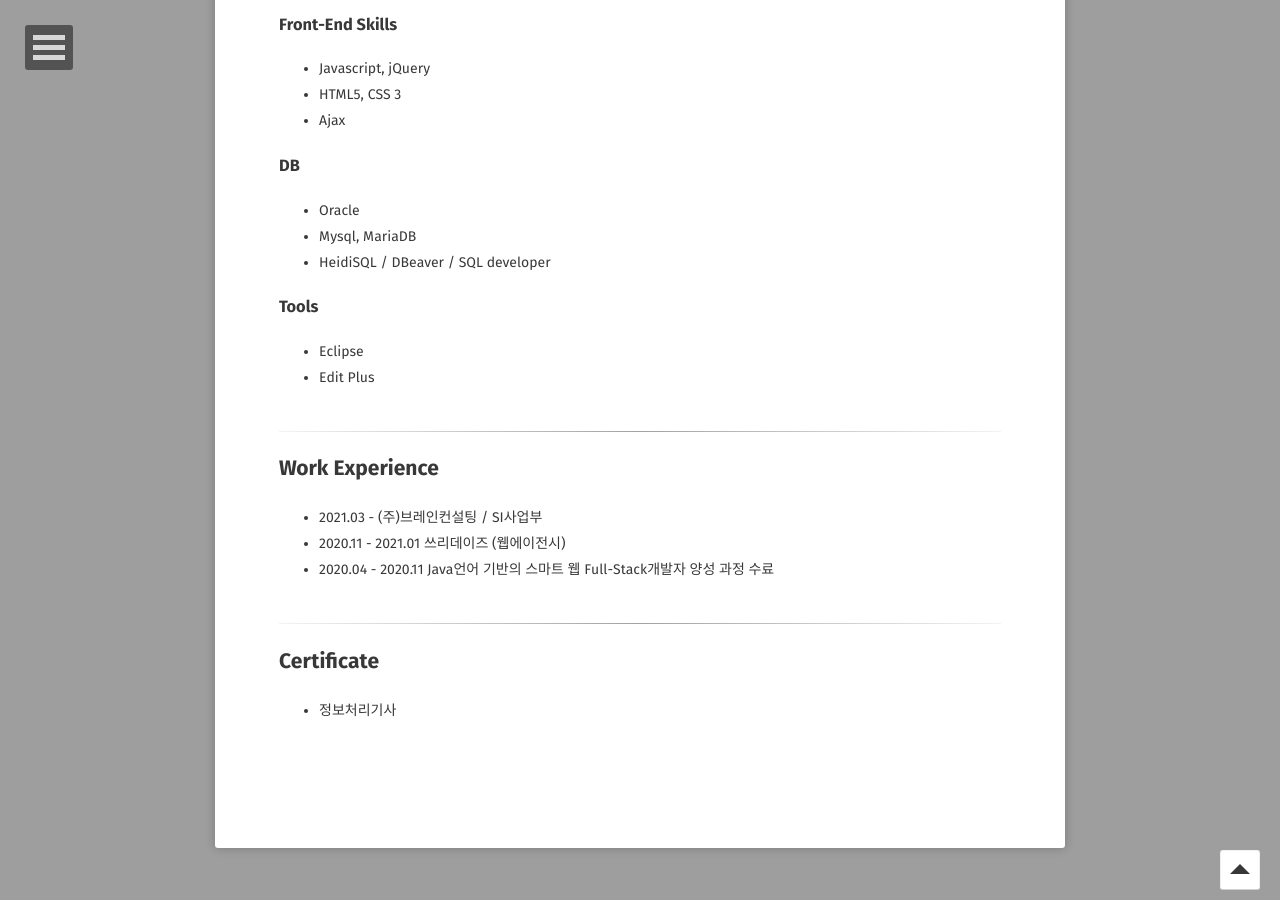
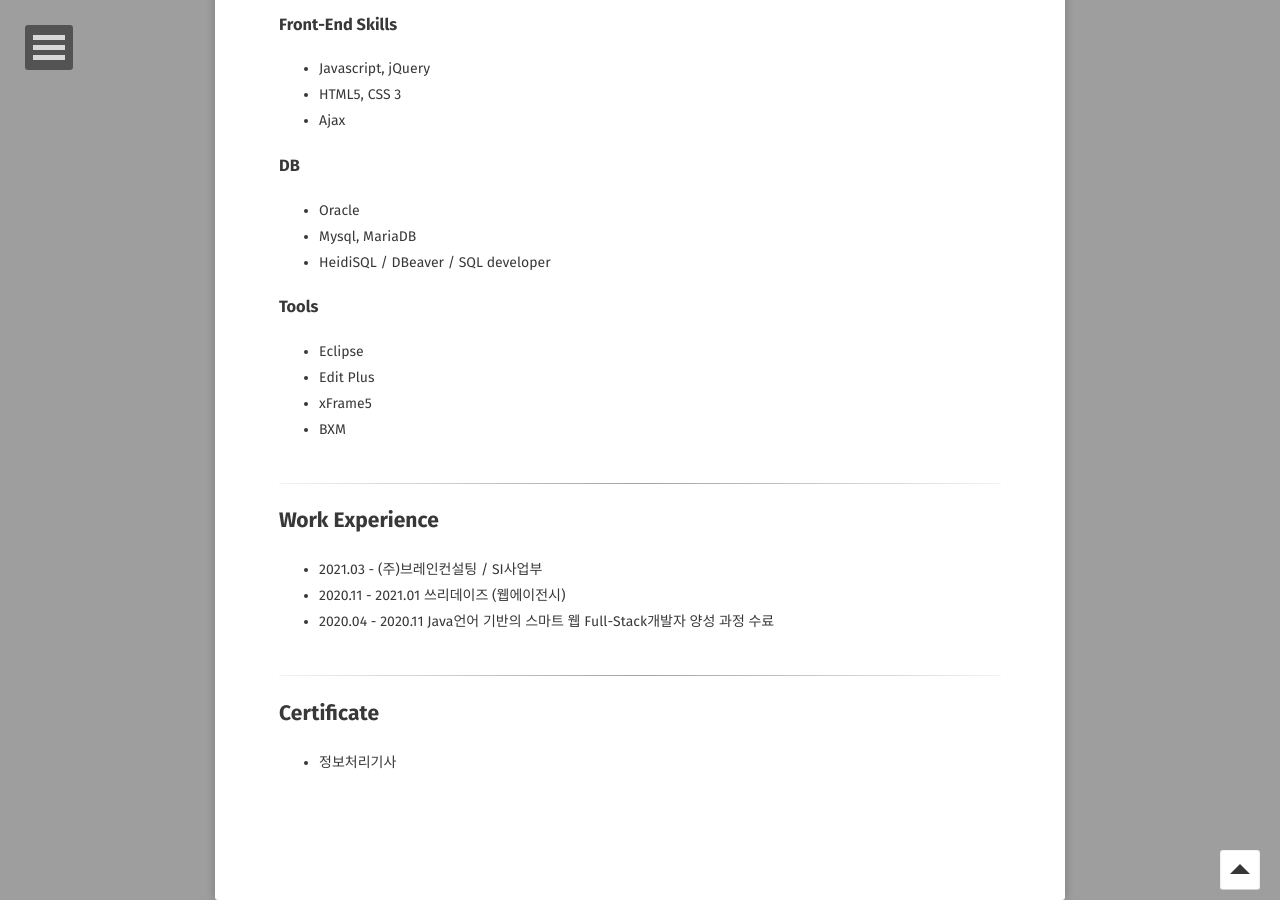
Before and after one commit to GayeonYoon/GayeonYoon.github.io, a Jekyll site: the page built from about/index.md, in a window 1280 px wide and 900 px high, scrolled down 1022 px. Built offline with Jekyll 4.4.1, drawn with Linux system fonts in a browser that asks for light colours; some web fonts are replaced.

Commit message:
Update index.md
Tool update

```diff
--- a/about/index.md
+++ b/about/index.md
@@ -39,6 +39,8 @@ feature: /assets/img/bg.jpg
 ### Tools
  * Eclipse
  * Edit Plus
+ * xFrame5
+ * BXM
 <br><br>
 
 ------
```
